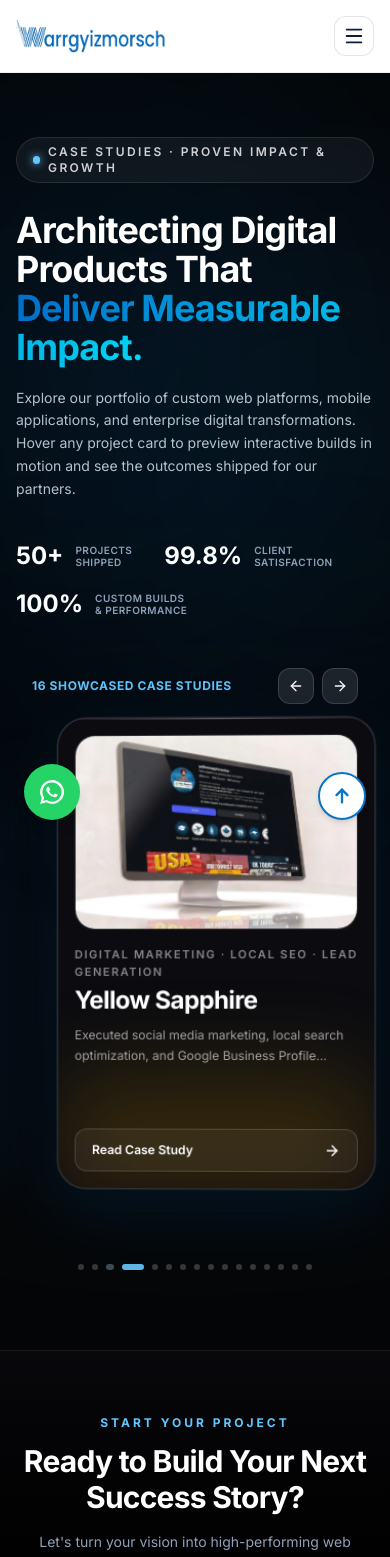
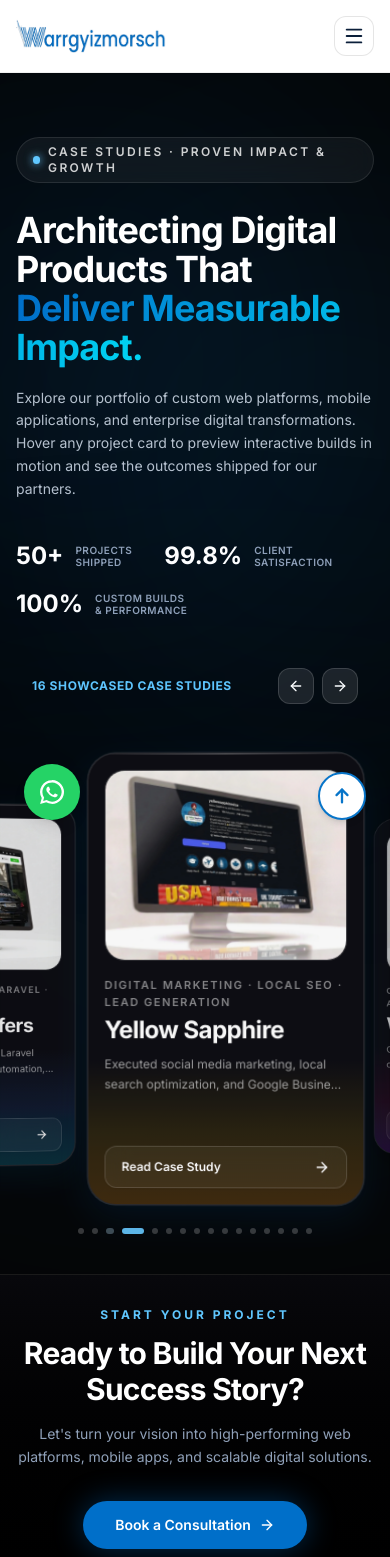
Before and after one commit to kapilmenaria/warrgyizmorsch-uk-frontend, a Next.js app: page /case-studies in a window 390 px wide. Shown: the top 1557 px of the page. Built offline with nearby package versions, Linux system fonts and the light colour scheme.

Commit message:
feat: center mobile carousel cards, enable edge peeking, and optimize 60fps rotation performance

```diff
--- a/app/case-studies/page.tsx
+++ b/app/case-studies/page.tsx
@@ -10,7 +10,7 @@ export default function CaseStudiesPage() {
       {/* =====================================================
           HERO & 3D ROTATING CASE STUDIES CAROUSEL
       ====================================================== */}
-      <section className="relative overflow-hidden pt-16 sm:pt-20 lg:pt-24 pb-16 sm:pb-24">
+      <section className="relative overflow-hidden pt-16 sm:pt-20 lg:pt-24 pb-6 sm:pb-14">
         {/* Ambient background glows */}
         <div className="pointer-events-none absolute -left-40 top-10 h-[500px] w-[500px] rounded-full bg-brand-accent/15 blur-[140px]" />
         <div className="pointer-events-none absolute -right-40 top-40 h-[450px] w-[450px] rounded-full bg-[#1595E8]/10 blur-[140px]" />
@@ -96,7 +96,7 @@ export default function CaseStudiesPage() {
       {/* =====================================================
           BOTTOM CALL TO ACTION
       ====================================================== */}
-      <section className="relative border-t border-white/10 bg-gradient-to-b from-[#08080c] to-black py-16 sm:py-20">
+      <section className="relative border-t border-white/10 bg-gradient-to-b from-[#08080c] to-black py-8 sm:py-14">
         <div className="mx-auto max-w-7xl px-4 sm:px-6 lg:px-8 text-center">
           <Reveal>
             <p className="text-xs font-mono font-bold uppercase tracking-[0.25em] text-[#60C7FF]">
--- a/app/components/case-studies/RotatingCaseStudiesCarousel.tsx
+++ b/app/components/case-studies/RotatingCaseStudiesCarousel.tsx
@@ -12,9 +12,20 @@ type Props = {
 export default function RotatingCaseStudiesCarousel({ items = caseStudies }: Props) {
   const [activePosition, setActivePosition] = useState(0);
   const [isPaused, setIsPaused] = useState(false);
+  const [windowWidth, setWindowWidth] = useState(1200);
 
   const dragStart = useRef<number | null>(null);
   const pauseTimerRef = useRef<NodeJS.Timeout | null>(null);
+
+  /* -------------------------------------------------------
+     WINDOW RESIZE TRACKING FOR ACCURATE RESPONSIVE ARC
+  ------------------------------------------------------- */
+  useEffect(() => {
+    const handleResize = () => setWindowWidth(window.innerWidth);
+    handleResize();
+    window.addEventListener("resize", handleResize, { passive: true });
+    return () => window.removeEventListener("resize", handleResize);
+  }, []);
 
   /* -------------------------------------------------------
      AUTO-SWIPE WITH 2-SECOND TIMER
@@ -74,6 +85,16 @@ export default function RotatingCaseStudiesCarousel({ items = caseStudies }: Pro
     setActivePosition((prev) => prev + diff);
   };
 
+  const isMobile = windowWidth < 640;
+  const isTablet = windowWidth >= 640 && windowWidth < 1024;
+
+  // Responsive spacing so both side cards peek in symmetrically on mobile
+  const spacing = isMobile
+    ? Math.min(270, Math.max(220, windowWidth * 0.70))
+    : isTablet
+    ? 320
+    : 370;
+
   return (
     <section
       id="rotating-stats"
@@ -124,14 +145,14 @@ export default function RotatingCaseStudiesCarousel({ items = caseStudies }: Pro
 
       {/* 3D Circular Viewport */}
       <div
-        className="relative left-1/2 h-[520px] sm:h-[560px] md:h-[590px] w-screen -translate-x-1/2 touch-pan-y select-none overflow-visible cursor-grab active:cursor-grabbing"
+        className="relative left-1/2 h-[500px] sm:h-[550px] md:h-[580px] w-screen -translate-x-1/2 touch-pan-y select-none overflow-visible cursor-grab active:cursor-grabbing"
         onPointerDown={handlePointerDown}
         onPointerUp={handlePointerUp}
       >
         <div
           className="absolute left-1/2 top-1/2 h-[500px] w-full -translate-x-1/2 -translate-y-1/2"
           style={{
-            perspective: "1800px",
+            perspective: isMobile ? "1400px" : "1800px",
             perspectiveOrigin: "50% 50%",
           }}
         >
@@ -142,26 +163,30 @@ export default function RotatingCaseStudiesCarousel({ items = caseStudies }: Pro
             while (relative > total / 2) relative -= total;
             while (relative < -total / 2) relative += total;
 
-            // Spacing to keep 3 cards side-by-side in front view
-            const spacing = 360;
+            // Only render visible cards in DOM to guarantee 60/120fps butter-smooth performance
+            if (Math.abs(relative) > 2.5) return null;
+
             const x = relative * spacing;
 
             let scale = 1;
             if (Math.abs(relative) >= 2) {
-              scale = 0.65;
+              scale = isMobile ? 0.62 : 0.68;
             } else if (Math.abs(relative) >= 1) {
-              scale = 0.88;
+              scale = isMobile ? 0.82 : 0.88;
             }
 
-            const depth = Math.max(-300, 100 - Math.abs(relative) * 160);
-            const rotateY = relative * -14;
-            const y = Math.min(30, Math.abs(relative) * 12);
+            const depth = isMobile
+              ? Math.max(-200, 50 - Math.abs(relative) * 120)
+              : Math.max(-260, 80 - Math.abs(relative) * 140);
+
+            const rotateY = relative * (isMobile ? -9 : -12);
+            const y = Math.min(20, Math.abs(relative) * 8);
 
             let opacity = 1;
-            if (Math.abs(relative) >= 3) {
-              opacity = 0;
-            } else if (Math.abs(relative) >= 2) {
-              opacity = 0.45;
+            if (Math.abs(relative) >= 2) {
+              opacity = isMobile ? 0.25 : 0.45;
+            } else if (Math.abs(relative) >= 1) {
+              opacity = isMobile ? 0.85 : 0.95;
             }
 
             const isFrontCard = Math.abs(relative) < 0.6;
@@ -172,21 +197,21 @@ export default function RotatingCaseStudiesCarousel({ items = caseStudies }: Pro
                 onClick={() => {
                   if (!isFrontCard) rotateToCard(index);
                 }}
-                className="absolute left-1/2 top-1/2 h-[460px] w-[310px] sm:h-[500px] sm:w-[350px] md:h-[530px] md:w-[375px]"
+                className="absolute left-1/2 top-1/2 h-[450px] w-[275px] sm:h-[490px] sm:w-[340px] md:h-[520px] md:w-[370px]"
                 style={{
-                  marginLeft: "-187px",
-                  marginTop: "-265px",
                   transform: `
-                    translate3d(${x}px, ${y}px, ${depth}px)
+                    translate3d(calc(-50% + ${x}px), calc(-50% + ${y}px), ${depth}px)
                     rotateY(${rotateY}deg)
                     scale(${scale})
                   `,
                   transformStyle: "preserve-3d",
+                  backfaceVisibility: "hidden",
+                  WebkitBackfaceVisibility: "hidden",
                   opacity,
                   zIndex: 100 - Math.round(Math.abs(relative) * 10),
-                  transition: "transform 650ms cubic-bezier(0.16, 1, 0.3, 1), opacity 450ms ease",
+                  transition: "transform 500ms cubic-bezier(0.22, 1, 0.36, 1), opacity 380ms ease",
                   pointerEvents: Math.abs(relative) <= 1 ? "auto" : "none",
-                  willChange: "transform",
+                  willChange: "transform, opacity",
                 }}
               >
                 <CaseStudySlab card={cs} isFront={isFrontCard} />
@@ -197,7 +222,7 @@ export default function RotatingCaseStudiesCarousel({ items = caseStudies }: Pro
       </div>
 
       {/* Bottom Dotted Progress Indicator */}
-      <div className="relative z-30 mt-4 flex items-center justify-center gap-2">
+      <div className="relative z-30 flex items-center justify-center gap-2">
         {items.map((_, i) => {
           let relative = i - activePosition;
           const total = items.length;
@@ -237,16 +262,20 @@ function CaseStudySlab({
     <div
       className={`
         group relative flex h-full w-full flex-col justify-between overflow-hidden rounded-[28px]
-        border border-white/15 bg-[#0b0b10] p-4 sm:p-5 backdrop-blur-2xl transition-all duration-500
-        ${isFront ? "ring-1 ring-white/25 shadow-[0_25px_70px_rgba(0,111,201,0.28)]" : "shadow-[0_20px_50px_rgba(0,0,0,0.8)]"}
+        border border-white/12 bg-[#0c0c12] p-4 sm:p-5 transition-all duration-500
+        ${isFront ? "ring-1 ring-white/25 shadow-[0_15px_40px_rgba(0,111,201,0.22)]" : "shadow-[0_10px_30px_rgba(0,0,0,0.6)]"}
       `}
+      style={{
+        backfaceVisibility: "hidden",
+        WebkitBackfaceVisibility: "hidden",
+      }}
     >
       {/* Ambient bottom color glow */}
       <div
         className={`
-          pointer-events-none absolute inset-x-0 bottom-0 h-40
-          bg-gradient-to-t ${card.glowColor || "from-blue-600/30 via-cyan-500/20 to-transparent"}
-          opacity-70 blur-2xl transition-opacity duration-500 group-hover:opacity-95
+          pointer-events-none absolute inset-x-0 bottom-0 h-36
+          bg-gradient-to-t ${card.glowColor || "from-blue-600/25 via-cyan-500/15 to-transparent"}
+          opacity-60 transition-opacity duration-300 group-hover:opacity-90
         `}
       />
 
```
